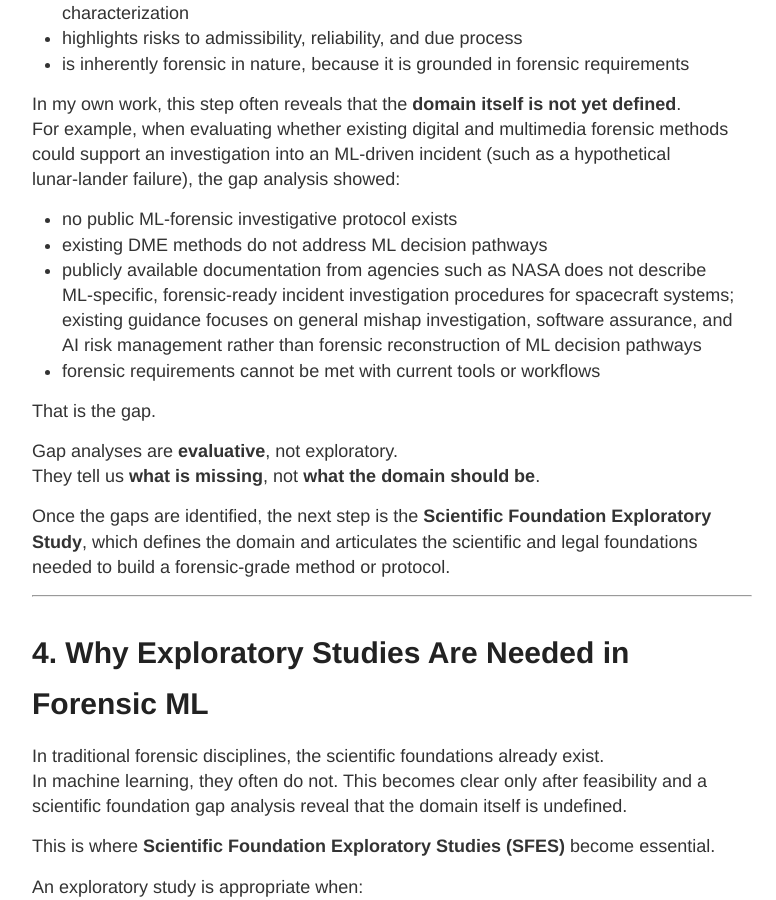
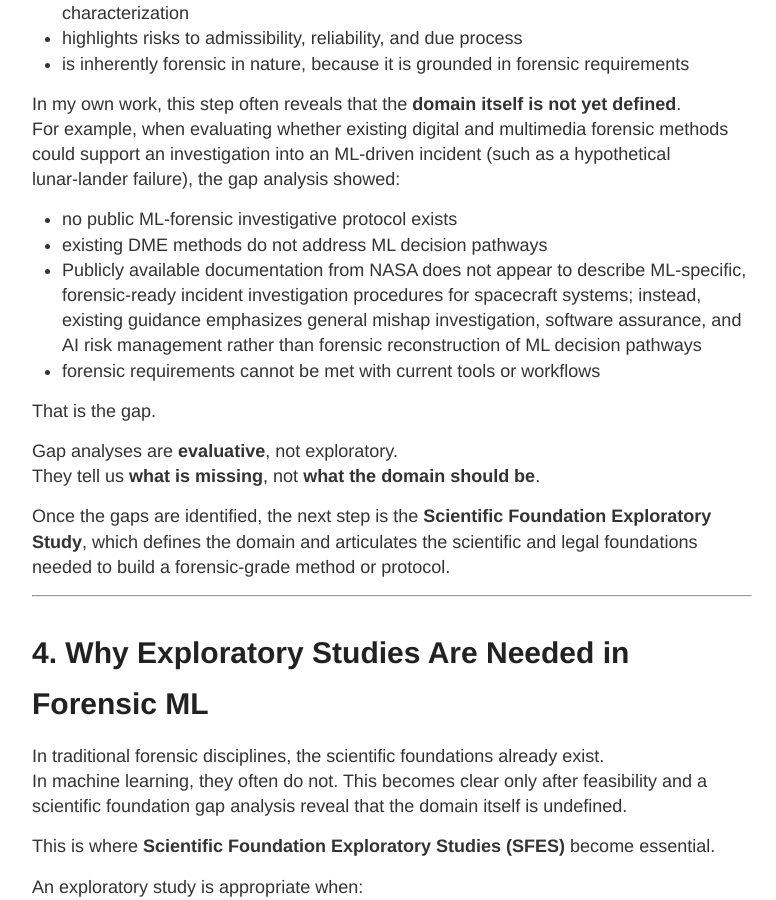
Before and after one commit to ronin4n6labs/Ronin4n6Labs.github.io, a Jekyll site: the page built from _posts/2026-04-16-beyond-the-button-method-validation-Gap_vs_Explore.md, in a window 1280 px wide and 900 px high, scrolled down 3518 px. Shown: the whole window, without its empty margins (248-1024 px from the left). Built offline with Jekyll 4.4.1, drawn with Linux system fonts in a browser that asks for light colours.

Commit message:
Update blog post: Beyond the Button – Gap vs Exploratory Studies

```diff
--- a/_posts/2026-04-16-beyond-the-button-method-validation-Gap_vs_Explore.md
+++ b/_posts/2026-04-16-beyond-the-button-method-validation-Gap_vs_Explore.md
@@ -95,7 +95,7 @@ For example, when evaluating whether existing digital and multimedia forensic me
 
 - no public ML‑forensic investigative protocol exists
 - existing DME methods do not address ML decision pathways
-- publicly available documentation from agencies such as NASA does not describe ML‑specific, forensic‑ready incident investigation procedures for spacecraft systems; existing guidance focuses on general mishap investigation, software assurance, and AI risk management rather than forensic reconstruction of ML decision pathways
+- Publicly available documentation from NASA does not appear to describe ML-specific, forensic-ready incident investigation procedures for spacecraft systems; instead, existing guidance emphasizes general mishap investigation, software assurance, and AI risk management rather than forensic reconstruction of ML decision pathways
 - forensic requirements cannot be met with current tools or workflows
 
 That is the gap.
```
